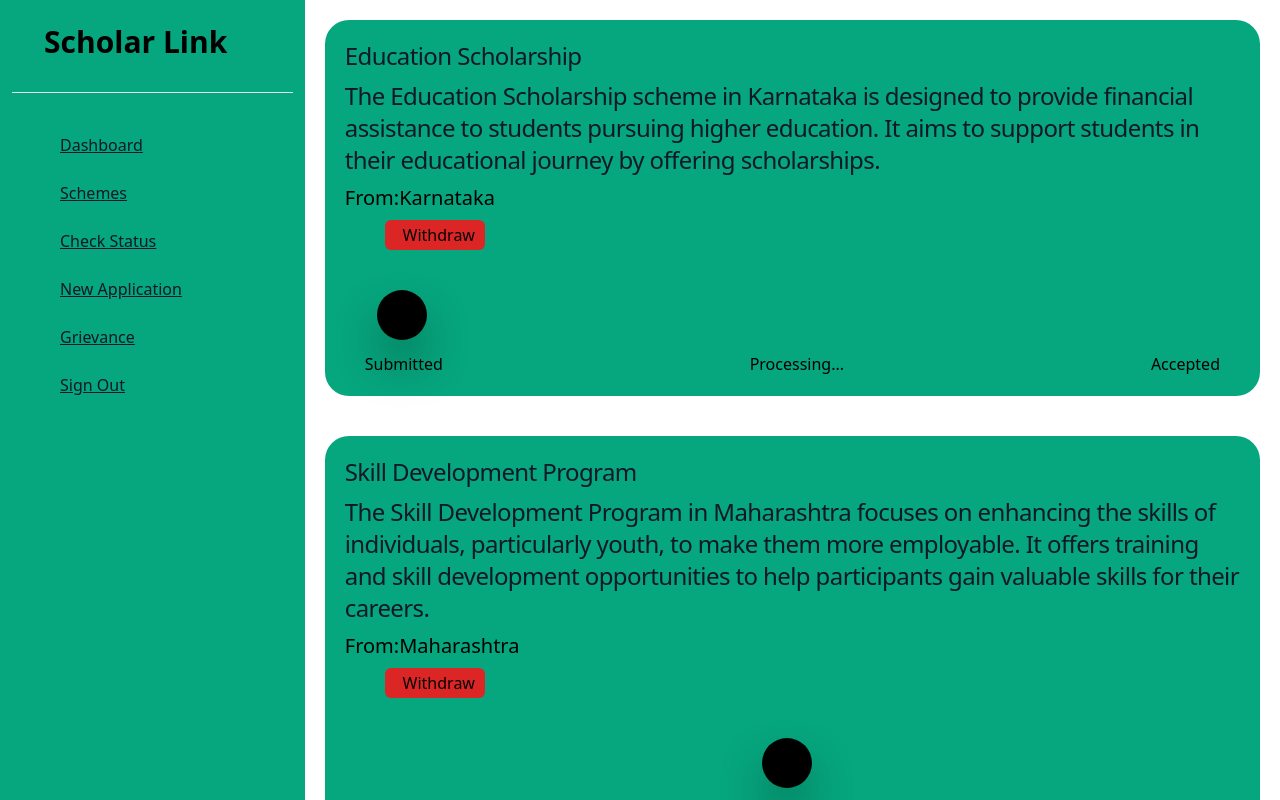
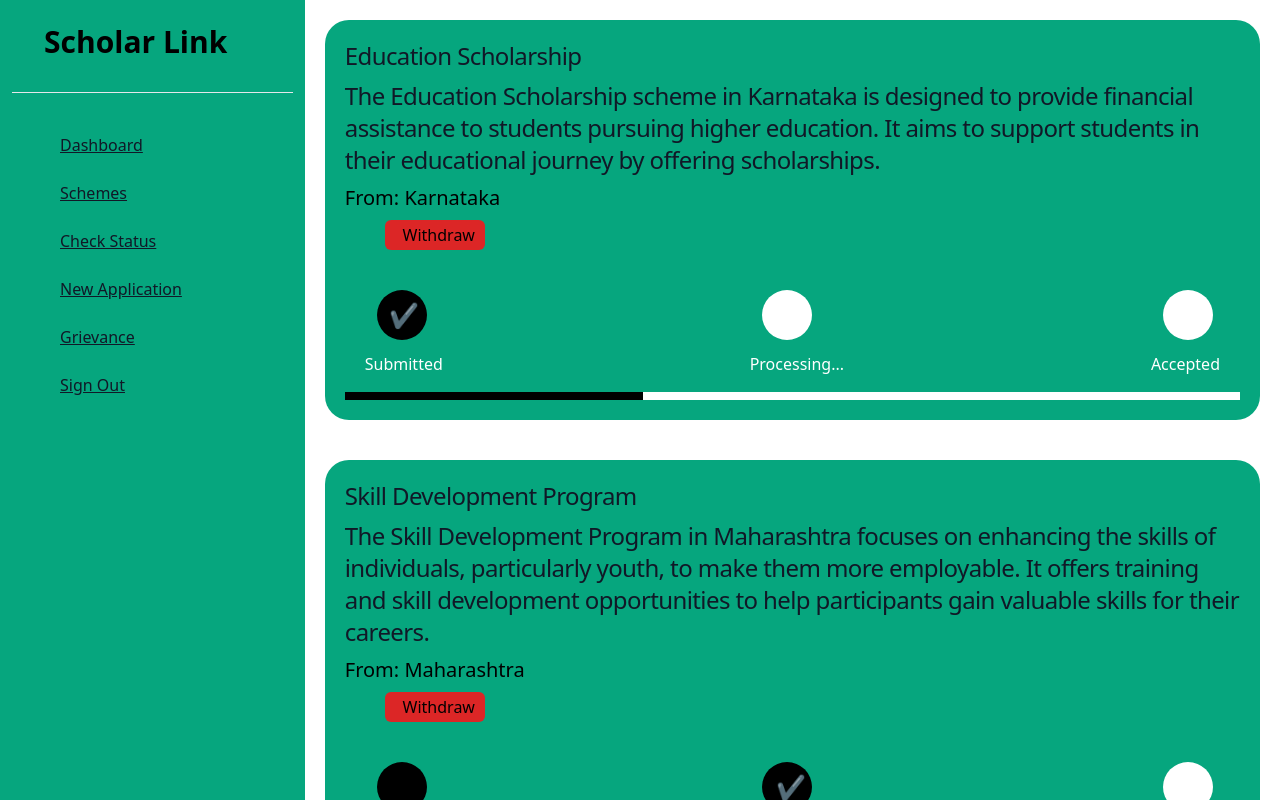
Before and after one commit to status-20X/ScholarLink, a Next.js app in the folder apps/web/: page /Status in a window 1280 px wide. Built offline with nearby package versions, Linux system fonts and the light colour scheme.

Commit message:
Dashboard and status page done logo left

```diff
--- a/apps/web/app/DashBoard/page.tsx
+++ b/apps/web/app/DashBoard/page.tsx
@@ -10,19 +10,22 @@ const Dashboard = () => {
   return (
     <div className="bg-[#1E1E1E] min-w-full h-fit flex items-center justify-center">
       <div
-        className=" bg-[#D9D9D9] rounded-[2.5rem] w-[80%] my-4 flex flex-col items-center justify
+        className=" bg-[#D9D9D9] rounded-[2.5rem] w-[40%] my-4 flex flex-col items-center justify
       -center"
       >
-        <div className="rounded-full flex justify-center h-[30rem] w-[30rem] bg-black p-4">
+        <div className="rounded-full flex justify-center h-[10%] w-[40%] bg-black p-2">
           <Image
             src={I}
             alt="ada"
-            className="rounded-full self-center w-[95%] h-[95%]"
+            className="rounded-full self-center w-[50%] h-[50%]"
           />
         </div>
-        <div className="rounded-xl bg-black text-white mt-10 text-center text-9xl">
+        <div className="rounded-xl bg-black w-[60%] text-white mt-3 text-center text-3xl">
           Arjit Kedia
         </div>
+        <DashboardComponent scheme="scheme" status="pending" />
+        <DashboardComponent scheme="scheme" status="resolved" />
+        <DashboardComponent scheme="scheme" status="pending" />
         <DashboardComponent scheme="scheme" status="pending" />
         <DashboardComponent scheme="scheme" status="resolved" />
         <DashboardComponent scheme="scheme" status="pending" />
--- a/apps/web/app/DashboardComponent/Page.tsx
+++ b/apps/web/app/DashboardComponent/Page.tsx
@@ -8,7 +8,7 @@ interface DashboardProps {
 const DashboardComponent = ({ scheme, status }: DashboardProps) => {
   return (
     <>
-      <div className="bg-black rounded-[15rem] min-h-[6.25rem] min-w-[22.5rem] m-6 text-white flex flex-col justify-center items-center text-xl">
+      <div className="bg-black rounded-[15rem] min-h-[6.25rem] min-w-[22.5rem] m-2 text-white flex flex-col justify-center items-center text-xl">
         <div>{scheme}</div>
         <div>{status}</div>
         <div>extra</div>
--- a/apps/web/app/StatusComponent/page.tsx
+++ b/apps/web/app/StatusComponent/page.tsx
@@ -1,23 +1,96 @@
-import React, { useEffect, useState } from "react";
+// import React, { useEffect, useState } from "react";
+// import "tailwindcss/tailwind.css";
+// import "../style/globals.css";
+// const state: boolean = false;
+// const statusComponent = (element) => {
+//   const [status1, setStatus1] = useState(`[#F0F4F3]`);
+//   const [status2, setStatus2] = useState(`[#F0F4F3]`);
+//   const [status3, setStatus3] = useState(`[#F0F4F3]`);
+//   useEffect(() => {
+//     console.log(element.element.status);
+//     if (element.element.status == "applied" ) {
+//       setStatus1(`black shadow-2xl shadow-black`);
+//       setStatus2(`white`);
+//       setStatus3(`white`);
+
+//     }
+//     if (element.element.status == "Under process" ) {
+//       setStatus2(`black shadow-2xl shadow-black`);
+//     }
+//     if (element.element.status == "Approval" ) {
+//       setStatus3(`black shadow-2xl shadow-black`);
+//     }
+//   }, []);
+//   return (
+//     <div className="rounded-3xl bg-[#06a67e] p-5 m-5">
+//       <h5 className="mb-2 text-2xl font-normal tracking-tight text-gray-900 dark:text-black">
+//         {element.element.name}
+//       </h5>
+//       <h5 className="mb-2 text-2xl font-normal tracking-tight text-gray-900 dark:text-white">
+//         {element.element.about}
+//       </h5>
+//       <p className="font-normal text-xl text-black dark:text-white-400">
+//         From:{element.element.state}
+//       </p>
+//       <button className="h-[30px] w-[100px] bg-red-600 rounded-md ml-10 mt-2 pl-2 hover:h-[35px] hover:w-[125px] hover:mt-1 hover:ml-8">
+//         Withdraw
+//       </button>
+//       <div className="flex flex-row mt-10 mx-5 justify-between ">
+//         <div>
+//         <div
+//           className={`bg-${status1} h-[50px] w-[50px] rounded-full ml-3 mb-3`}
+//           ></div>
+//           <h1>Submitted</h1>
+//         </div>
+//         <div>
+//         <div
+//           className={`bg-${status2} h-[50px] w-[50px] rounded-full ml-3 mb-3`}
+//           ></div>
+//             <h1>Processing...</h1>
+//           </div>
+//         <div>
+//           <div
+//           className={`bg-${status3} h-[50px] w-[50px] rounded-full ml-3 mb-3`}
+//           ></div>
+//             <h1>Accepted</h1>
+//           </div>
+//       </div>
+//     </div>
+//   );
+// };
+// export default statusComponent;
 import "tailwindcss/tailwind.css";
 import "../style/globals.css";
-const state: boolean = false;
-const statusComponent = (element) => {
-  const [status1, setStatus1] = useState(`[#F0F4F3]`);
-  const [status2, setStatus2] = useState(`[#F0F4F3]`);
-  const [status3, setStatus3] = useState(`[#F0F4F3]`);
+import React, { useEffect, useState } from "react";
+
+const StatusComponent = (element) => {
+  const [status1, setStatus1] = useState("bg-white");
+  const [status2, setStatus2] = useState("bg-white");
+  const [status3, setStatus3] = useState("bg-white");
+  const [progressWidth, setProgressWidth] = useState("w-[33.33%]");
+  const checkmark1 = element.element.status === "applied" ? "✔" : "";
+  const checkmark2 = element.element.status === "Under process" ? "✔" : "";
+  const checkmark3 = element.element.status === "Approval" ? "✔" : "";
+
   useEffect(() => {
-    console.log(element.element.status);
-    if (element.element.status == "applied" ) {
-      setStatus1(`black shadow-2xl shadow-black`);
+    if (element.element.status === "applied") {
+      setStatus1("bg-black");
+      setStatus2("bg-white");
+      setStatus3("bg-white");
+      setProgressWidth("w-[33.33%]");
+    } else if (element.element.status === "Under process") {
+      setStatus1("bg-black");
+      setStatus2("bg-black");
+      setStatus3("bg-white");
+      setProgressWidth("w-[66.66%]");
+    } else if (element.element.status === "Approval") {
+      setStatus1("bg-black");
+      setStatus2("bg-black");
+      setStatus3("bg-black");
+      setProgressWidth("w-full");
     }
-    if (element.element.status == "Under process" ) {
-      setStatus2(`black shadow-2xl shadow-black`);
-    }
-    if (element.element.status == "Approval" ) {
-      setStatus3(`black shadow-2xl shadow-black`);
-    }
-  }, []);
+  }, [element.element.status]);
+
   return (
     <div className="rounded-3xl bg-[#06a67e] p-5 m-5">
       <h5 className="mb-2 text-2xl font-normal tracking-tight text-gray-900 dark:text-black">
@@ -27,32 +100,37 @@ const statusComponent = (element) => {
         {element.element.about}
       </h5>
       <p className="font-normal text-xl text-black dark:text-white-400">
-        From:{element.element.state}
+        From: {element.element.state}
       </p>
       <button className="h-[30px] w-[100px] bg-red-600 rounded-md ml-10 mt-2 pl-2 hover:h-[35px] hover:w-[125px] hover:mt-1 hover:ml-8">
         Withdraw
       </button>
-      <div className="flex flex-row mt-10 mx-5 justify-between ">
-        <div>
-        <div
-          className={`bg-${status1} h-[50px] w-[50px] rounded-full ml-3 mb-3`}
-          ></div>
-          <h1>Submitted</h1>
+      <div className="flex flex-row mt-10 mx-5 justify-between">
+        <div className="relative">
+          <div className={`rounded-full h-[50px] w-[50px] ml-3 mb-3 ${status1}`}>
+            <span className="text-white text-2xl absolute inset-0 flex items-center justify-center mb-9">{checkmark1}</span>
+          </div>
+          <h1 className="text-white">Submitted</h1>
         </div>
-        <div>
-        <div
-          className={`bg-${status2} h-[50px] w-[50px] rounded-full ml-3 mb-3`}
-          ></div>
-            <h1>Processing...</h1>
+        <div className="relative">
+          <div className={`rounded-full h-[50px] w-[50px] ml-3 mb-3 ${status2}`}>
+            <span className="text-white text-2xl absolute inset-0 flex items-center justify-center mb-9 mr-3">{checkmark2}</span>
           </div>
-        <div>
-          <div
-          className={`bg-${status3} h-[50px] w-[50px] rounded-full ml-3 mb-3`}
-          ></div>
-            <h1>Accepted</h1>
+          <h1 className="text-white">Processing...</h1>
+        </div>
+        <div className="relative">
+          <div className={`rounded-full h-[50px] w-[50px] ml-3 mb-3 ${status3}`}>
+            <span className="text-white text-2xl absolute inset-0 flex items-center justify-center mb-9 ml-2">{checkmark3}</span>
           </div>
+          <h1 className="text-white">Accepted</h1>
+        </div>
+      </div>
+      {/* Progress line */}
+      <div className="h-2 bg-white mt-4">
+        <div className={`h-full bg-black ${progressWidth}`} />
       </div>
     </div>
   );
 };
-export default statusComponent;
+
+export default StatusComponent;
--- a/apps/web/package.json
+++ b/apps/web/package.json
@@ -9,6 +9,7 @@
     "lint": "next lint"
   },
   "dependencies": {
+    "@emailjs/browser": "^3.11.0",
     "next": "^13.5.3",
     "react": "^18.2.0",
     "react-dom": "^18.2.0",
```
Also changed, not shown: 2 other files (tests, documents, lock files or other folders).
